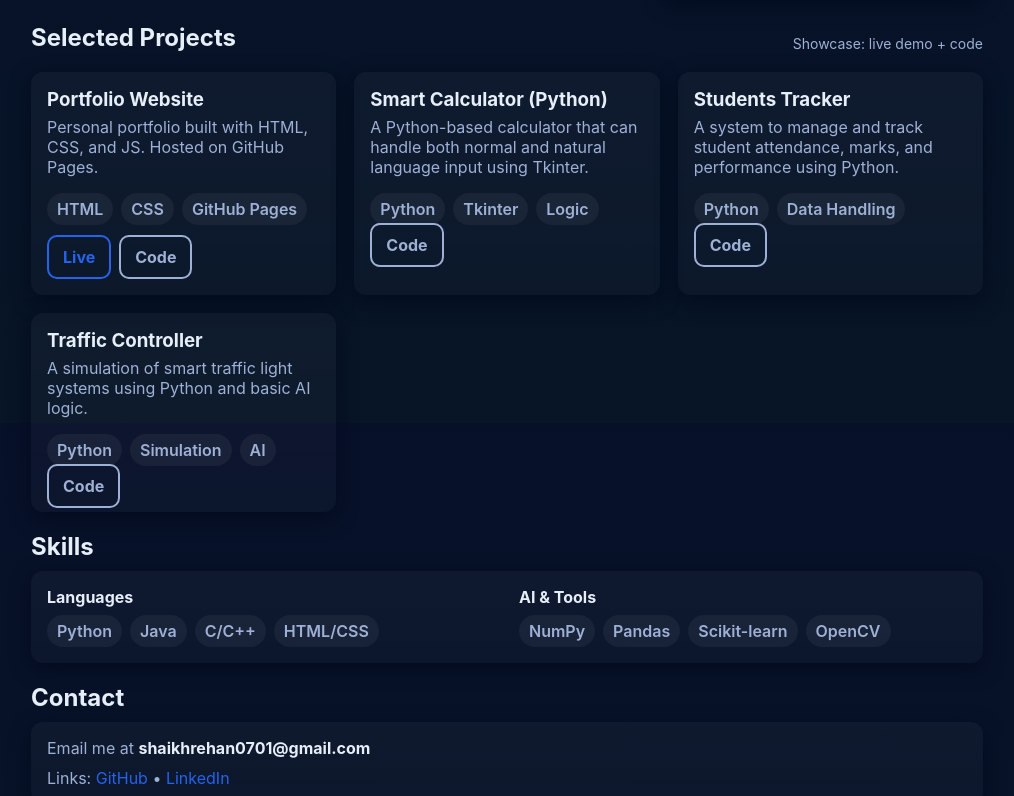
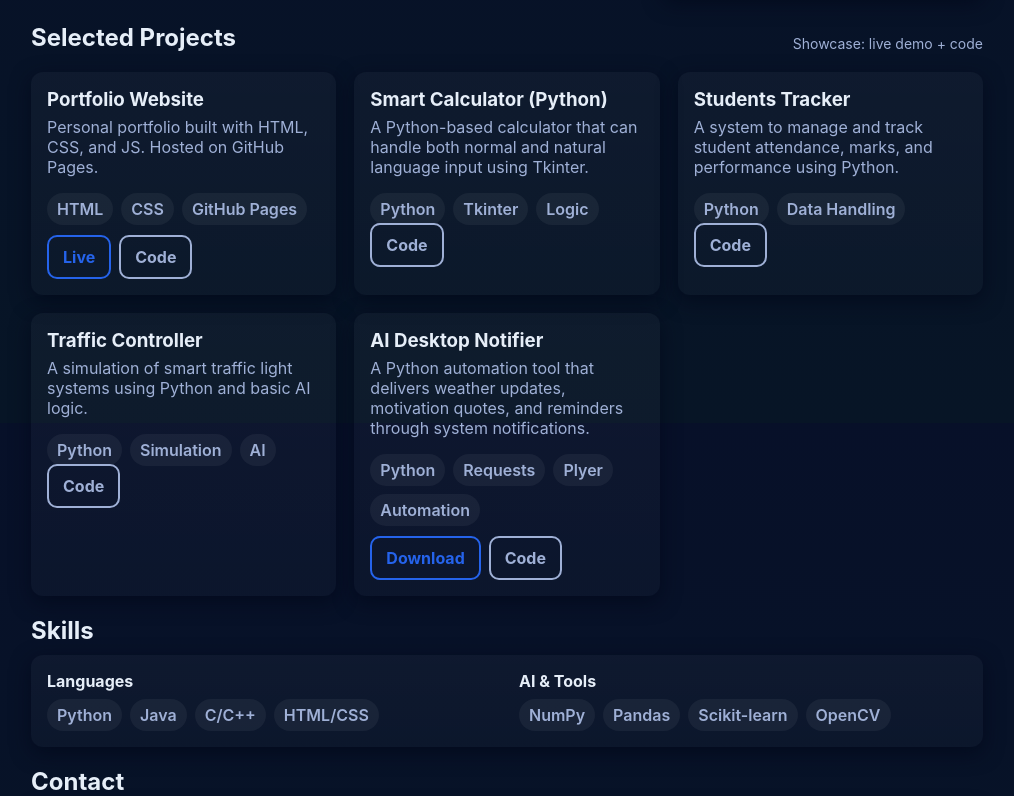
Before and after one commit to Alex16589/alex16589.github.io, a plain HTML site: page index.html in a window 1280 px wide. Shown: the part 405-1201 px from the top of the page, without its empty margins (133-1147 px from the left). Drawn offline with Linux system fonts and the light colour scheme.

Commit message:
Add AI Desktop Notifier project to portfolio
Added new project 'AI Desktop Notifier' with details and links.

```diff
--- a/index.html
+++ b/index.html
@@ -144,6 +144,25 @@
           </div>
         </div>
 
+        <!-- Project 5 -->
+        <div class="card">
+  <h3 style="margin:0">AI Desktop Notifier</h3>
+  <p style="color:var(--muted);margin-top:6px">
+    A Python automation tool that delivers weather updates, motivation quotes, and reminders through system notifications.
+  </p>
+  <div class="skills" style="margin-top:8px">
+    <div class="chip">Python</div>
+    <div class="chip">Requests</div>
+    <div class="chip">Plyer</div>
+    <div class="chip">Automation</div>
+  </div>
+  <div style="margin-top:10px;display:flex;gap:8px">
+    <a class="btn" href="https://github.com/Alex16589/AI-Desktop-Notifier/releases/tag/v1.0" style="background:transparent;border:2px solid var(--accent);color:var(--accent)">Download</a>
+    <a class="btn" href="https://github.com/Alex16589/AI-Desktop-Notifier" style="background:transparent;border:2px solid var(--muted);color:var(--muted)">Code</a>
+  </div>
+</div>
+
+
         <!-- 🧱 TEMPLATE — COPY BELOW FOR NEXT PROJECT -->
         <!--
         <div class="card">
```
